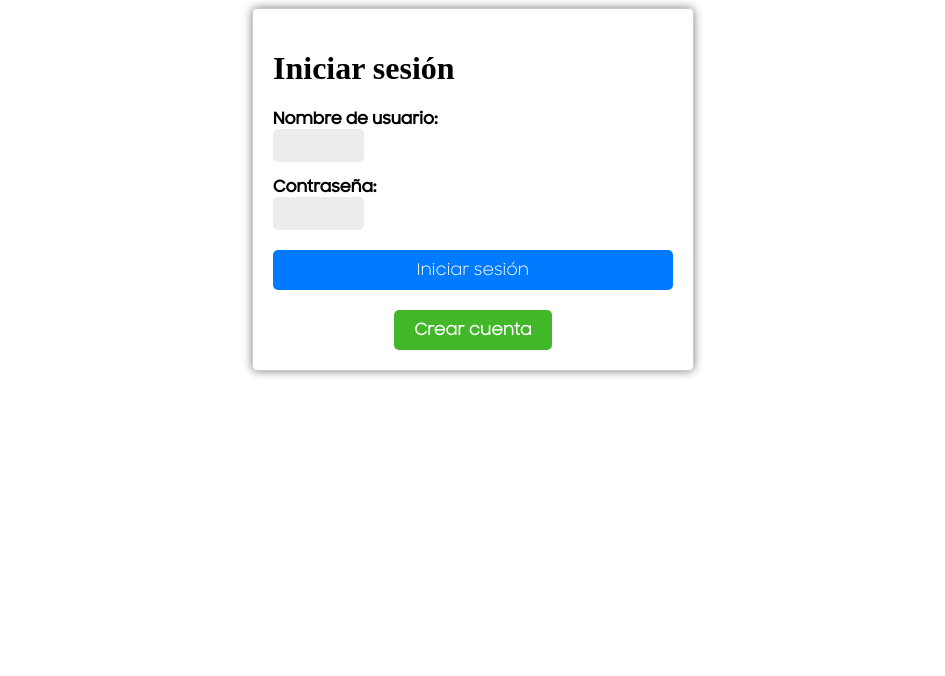
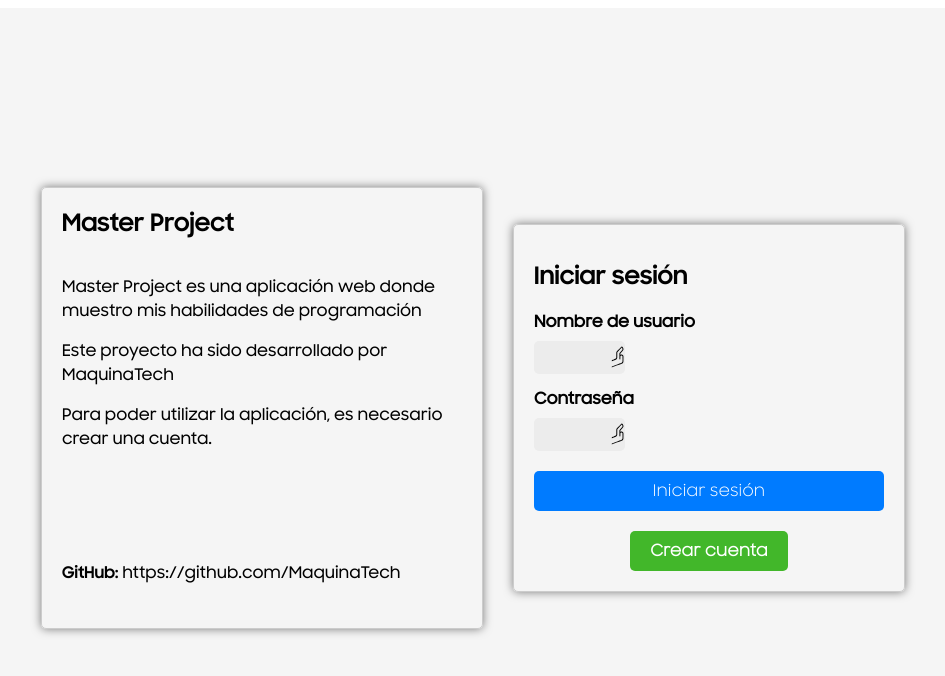
Before and after one commit to MaquinaTech/maquinatech-frontend, a Next.js app: page / in a window 1280 px wide. Shown: the top 676 px of the page, without its empty margins (167-1112 px from the left). Built offline with nearby package versions, Linux system fonts and the light colour scheme.

Commit message:
input animated

```diff
--- /dev/null
+++ b/components/ui/Input.js
@@ -0,0 +1,36 @@
+import React, { useState } from 'react';
+import { Field, ErrorMessage } from 'formik';
+import PropTypes from 'prop-types';
+import styles from '../../styles/Input.module.scss';
+
+const Input = ({ labelText, type, name }) => {
+  const [isActive, setIsActive] = useState(false);
+
+  return (
+    <div className={styles.field}>
+      <label className={styles.label}>{labelText}</label>
+      {isActive && <div className={styles.blank}></div>}
+      <Field
+        type={type}
+        name={name}
+        className={isActive ? `${styles.input__active} ${styles.input}` : styles.input}
+        onFocus={() => {
+          setIsActive(true);
+        }}
+        onBlur={() => {
+          setIsActive(false);
+        }}
+      />
+      {!isActive && <img src="/push.svg" alt="Animación" className={styles.input__animation} />}
+      <ErrorMessage name={ name } component="div" className={styles.input__error} />
+    </div>
+  );
+};
+
+Input.propTypes = {
+  labelText: PropTypes.string.isRequired,
+  handleFocus: PropTypes.func.isRequired,
+  handleBlur: PropTypes.func.isRequired,
+};
+
+export default Input;
--- a/pages/auth/Login.js
+++ b/pages/auth/Login.js
@@ -4,6 +4,7 @@ import { useRouter } from 'next/router';
 import { useDispatch, useSelector } from 'react-redux';
 import { Formik, Form, Field, ErrorMessage } from 'formik';
 import * as Yup from 'yup';
+import Input from '../../components/ui/Input';
 // Styles
 import styles from '../../styles/Auth.module.scss';
 // Actions
@@ -19,7 +20,7 @@ const Login = () => {
   const dispatch = useDispatch(); // Get the dispatch function from Redux
   const loginError = useSelector((state) => state.auth.error); // Get the error from Redux
 
-  const [isActiveUsername, setIsActiveUsername] = useState(false);
+  /*const [isActiveUsername, setIsActiveUsername] = useState(false);
   const [isActivePassword, setIsActivePassword] = useState(false);
 
   // Input focus handlers
@@ -30,7 +31,7 @@ const Login = () => {
   const handleBlur = (field) => {
     if (field === 'username') setIsActiveUsername(false);
     if (field === 'password') setIsActivePassword(false);
-  };
+  };*/
 
   // Call the action from Redux
   const handleLogin = async (values) => {
@@ -38,43 +39,82 @@ const Login = () => {
   };
 
   return (
-    <div className={styles.container}>
-      <h1 className={styles.container__title}>Iniciar sesión</h1>
+    <div className={styles.wrap}>
+      <div className={styles.info}>
+        <div className={styles.info__title}>
+          Master Project
+        </div>
+        <div className={styles.info__text}>
+          <div className={styles.info__text__desc}>
+            <p>Master Project es una aplicación web donde muestro mis habilidades de programación</p>
+            <p>Este proyecto ha sido desarrollado por MaquinaTech</p>
+            <p>Para poder utilizar la aplicación, es necesario crear una cuenta.</p>
+          </div>
+
+          <div className={styles.info__text__profile}>
+            <p>
+              <span className={styles.bold}>GitHub: </span>
+              <span className={styles.medium}>https://github.com/MaquinaTech</span>
+            </p>
+          </div>
+        </div>
+      </div>
+
+
+      <div className={styles.login}>
+        <h1 className={styles.login__title}>Iniciar sesión</h1>
         <Formik
           initialValues={{ username: '', password: '' }}
           validationSchema={LoginSchema}
           onSubmit={handleLogin}
         >
           <Form>
-          <div className={styles.container__field}>
-            <label className={styles.container__label}>Nombre de usuario:</label>
+            {/*<div className={styles.login__field}>
+              <label className={styles.login__label}>Nombre de usuario:</label>
+              { isActiveUsername && <div className={styles.blank}></div> }
               <Field
                 type="text"
                 name="username"
-              className={isActiveUsername ? `${styles.container__input__active} ${styles.container__input}` : styles.container__input}
+                className={isActiveUsername ? `${styles.login__input__active} ${styles.login__input}` : styles.login__input}
                 onFocus={() => handleFocus('username')}
                 onBlur={() => handleBlur('username')}
                 />
-            <ErrorMessage name="username" component="div" className={styles.container__error} />
+              { !isActiveUsername && <img src="/push.svg" alt="Animación" className={styles.login__animation} /> }
+              <ErrorMessage name="username" component="div" className={styles.login__error} />
             </div>
-          <div className={styles.container__field}>
-            <label className={styles.container__label}>Contraseña:</label>
+
+
+            <div className={styles.login__field}>
+            <label className={styles.login__label}>Contraseña:</label>
+            { isActivePassword && <div className={styles.blank}></div> }
             <Field
                 type="password"
                 name="password"
-              className={isActivePassword ? `${styles.container__input__active} ${styles.container__input}` : styles.container__input}
+                className={isActivePassword ? `${styles.login__input__active} ${styles.login__input}` : styles.login__input}
                 onFocus={() => handleFocus('password')}
                 onBlur={() => handleBlur('password')}
                 />
-            <ErrorMessage name="password" component="div" className={styles.container__error} />
-          </div>
+              { !isActivePassword && <img src="/push.svg" alt="Animación" className={styles.login__animation} /> }
+              <ErrorMessage name="password" component="div" className={styles.login__error} />
+            </div>*/}
 
+            <Input
+              labelText="Nombre de usuario"
+              type="text"
+              name="username"
+            />
 
-          {loginError && <div className={styles.container__error}>{loginError}</div>}
-          <button type="submit" className={styles.container__button}>Iniciar sesión</button>
+            <Input
+              labelText="Contraseña"
+              type="password"
+              name="password"
+            />
 
-          <div className={styles.container__field__register}>
-            <Link href="/auth/register" className={styles.container__link}>
+            {loginError && <div className={styles.login__error}>{loginError}</div>}
+            <button type="submit" className={styles.login__button}>Iniciar sesión</button>
+
+            <div className={styles.login__field__register}>
+              <Link href="/auth/register" className={styles.login__link}>
                   Crear cuenta
               </Link>
             </div>
@@ -82,6 +122,7 @@ const Login = () => {
           </Form>
         </Formik>
       </div>
+    </div>
   );
 };
 
--- a/styles/Auth.module.scss
+++ b/styles/Auth.module.scss
@@ -21,16 +21,83 @@
   font-style: normal;
 }
 
+.wrap {
+  display:flex;
+  justify-content: center;
+  align-items: center;
+  height: 100vh;
+  background-color: #f5f5f5;
+}
 
-.container {
+.bold{
+  font-family: 'samsung-bold';
+}
+
+.medium{
+  font-family: 'samsung-medium';
+}
+
+.blank {
+  position:relative;
+  height: 10px;
+}
+
+.info {
+  font-family: 'samsung';
+  max-width: 500px;
+  min-width: 400px;
+  height: 400px;
+  margin-right:30px;
+  padding: 20px;
+  border: 1px solid #ccc;
+  border-radius: 5px;
+  box-shadow: 0 0 10px rgba(0, 0, 0, 0.5);
+  position: relative;
+
+  &__title {
+    font-family: 'samsung-bold';
+    font-size: 24px;
+    font-weight: bold;
+    margin-bottom: 20px;
+  }
+  &__text {
+    height: 80%;
+    display: grid;
+    align-content: space-between;
+    position: absolute;
+
+    font-family: "samsung";
+    font-size: 16px;
+    line-height: 1.5;
+    margin-bottom: 10px;
+
+    &__desc {
+      font-family: 'samsung-medium';
+      font-size: 16px;
+      line-height: 1.5;
+      margin-bottom: 10px;
+    }
+
+    &__profile {
+      font-family: 'samsung-medium';
+      font-size: 16px;
+      line-height: 1.5;
+      margin-bottom: 10px;
+    }
+  }
+
+
+}
+
+.login {
   max-width: 400px;
-  margin: 0 auto;
+  min-width: 350px;
   padding: 20px;
   border: 1px solid #ccc;
   border-radius: 5px;
   box-shadow: 0 0 10px rgba(0, 0, 0, 0.5);
 
-  &___title {
+  &__title {
     font-family: 'samsung-bold';
     font-size: 24px;
     font-weight: bold;
@@ -44,36 +111,6 @@
       margin-top: 20px;
       text-align: center;
     }
-  }
-
-  &__label {
-    font-family: 'samsung-medium';
-    display: block;
-    font-weight: bold;
-  }
-
-  &__input {
-    font-family: 'samsung';
-    width: 75px;
-    padding: 8px;
-    border: none;
-    border-radius: 5px;
-    outline: none;
-    background-color: #ececec;
-    transition: width 0.8s ease;
-    transform-origin: left;
-
-    &__active {
-      width: 300px;
-      transition: width 0.8s ease;
-      box-shadow: 0 0 5px rgba(0, 0, 0, 0.3);
-    }
-  }
-
-  &__error {
-    font-family: 'samsung-medium';
-    color: red;
-    margin-top: 5px;
   }
 
   &__button {
--- /dev/null
+++ b/styles/Input.module.scss
@@ -0,0 +1,52 @@
+.field {
+  margin-bottom: 15px;
+
+  &__register {
+    margin-top: 20px;
+    text-align: center;
+  }
+}
+
+.label {
+  font-family: 'samsung-medium';
+  display: block;
+  font-weight: bold;
+}
+
+.blank {
+  position:relative;
+  height: 10px;
+}
+
+.input {
+  font-family: 'samsung';
+  width: 75px;
+  padding: 8px;
+  border: none;
+  border-radius: 5px;
+  outline: none;
+  background-color: #ececec;
+  transition: width 0.8s ease;
+  transform-origin: left;
+
+  &__active {
+    width: 300px;
+    transition: width 0.8s ease;
+    box-shadow: 0 0 5px rgba(0, 0, 0, 0.3);
+  }
+
+  &__animation {
+    position:relative;
+    right: 17px;
+    top:10px;
+    width: 30px;
+    height: 30px;
+    transform: scaleX(-1);
+  }
+
+  &__error {
+    font-family: 'samsung-medium';
+    color: red;
+    margin-top: 5px;
+  }
+}
```
Also changed, not shown: public/push.gif (added), public/push.svg (added). Lines whose indentation alone changed are shown as unchanged.
